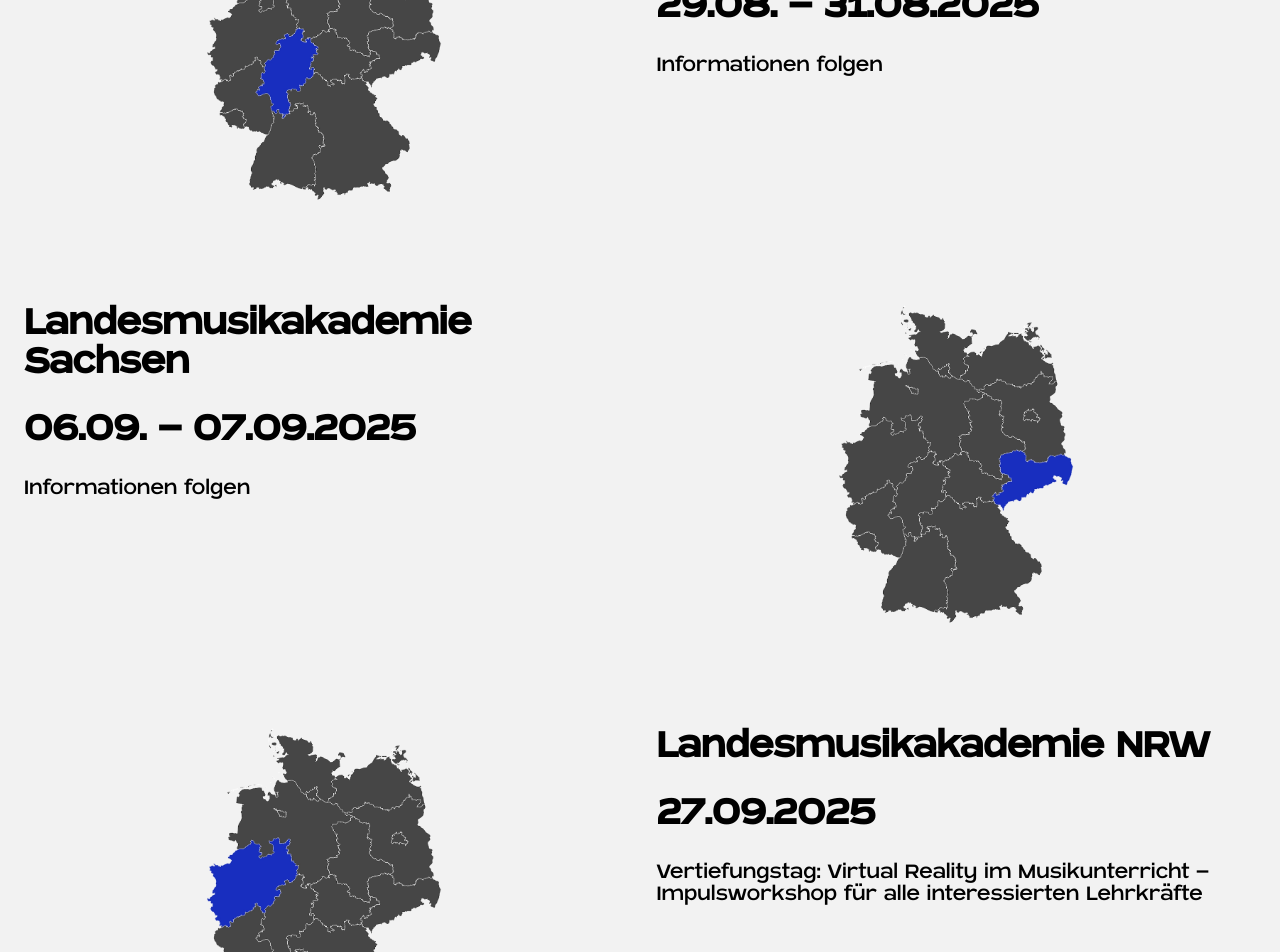
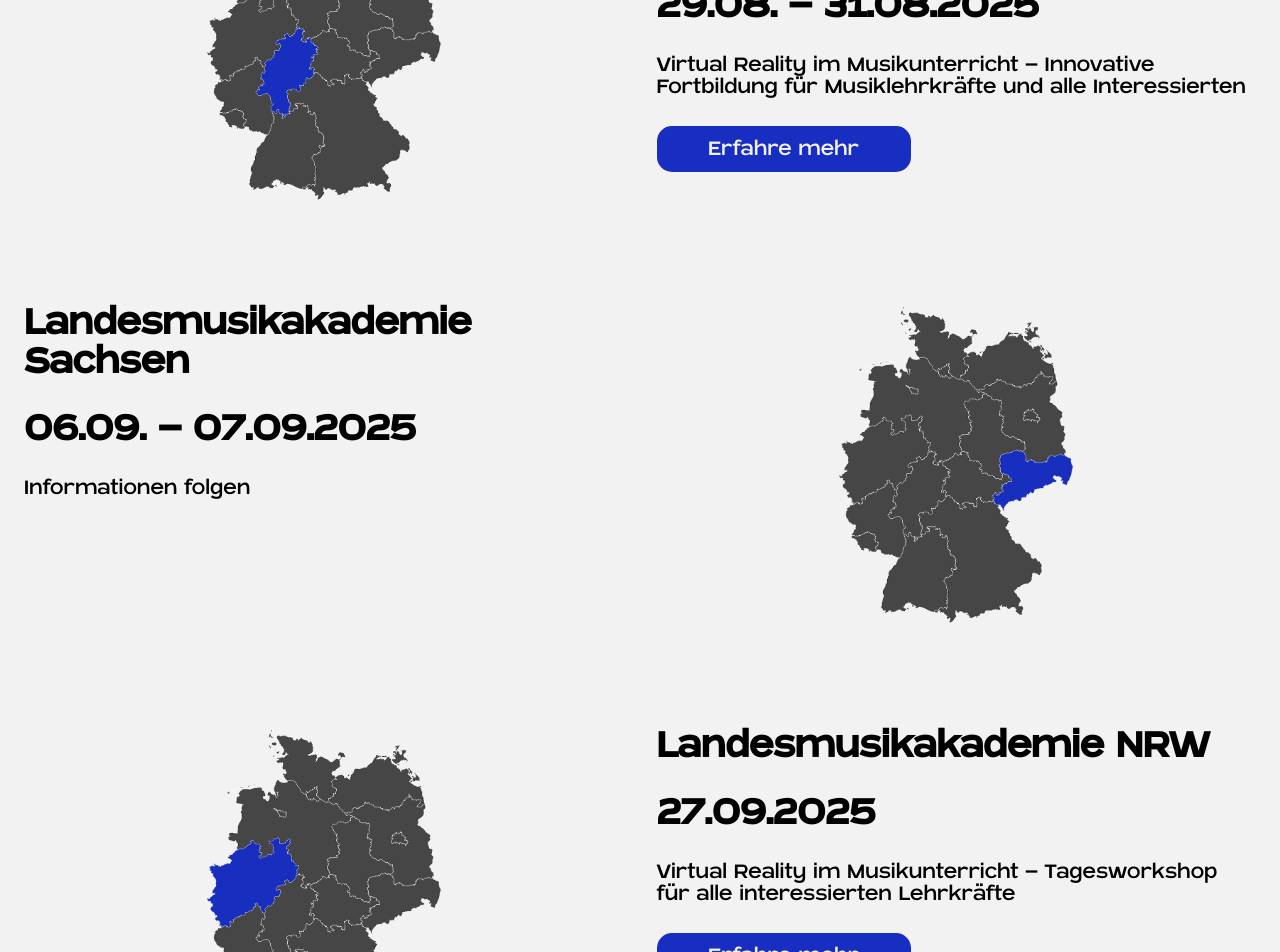
Before and after one commit to annamarika/leviko, a React (Vite) app: page /#/termine in a window 1280 px wide. Shown: the part 1540-2492 px from the top of the page. Built offline with nearby package versions, Linux system fonts and the light colour scheme.

Commit message:
Update Termine.tsx

```diff
--- a/src/pages/Termine.tsx
+++ b/src/pages/Termine.tsx
@@ -54,8 +54,8 @@
         imgAlt="Map of Germany, state of Hesse highlited"
         headline="Landesmusikakademie Hessen"
 		date="29.08. - 31.08.2025"
-        description="Informationen folgen"
-        linkTo=""
+        description="Virtual Reality im Musikunterricht - Innovative Fortbildung für Musiklehrkräfte und alle Interessierten"
+        linkTo="https://www.landesmusikakademie-hessen.de/kurse/details/virtual-reality-im-musikunterricht-5344"
         button="Erfahre mehr"
         $objectPosition="30%"
       />
@@ -74,8 +74,8 @@
         imgAlt="Map of Germany, state of North Rhine-Westphalia highlited"
         headline="Landesmusikakademie NRW"
 		date="27.09.2025"
-        description="Vertiefungstag: Virtual Reality im Musikunterricht - Impulsworkshop für alle interessierten Lehrkräfte"
-        linkTo=""
+        description="Virtual Reality im Musikunterricht - Tagesworkshop für alle interessierten Lehrkräfte"
+        linkTo="https://lma-nrw.de/termindaten/2845/virtual-reality-im-musikunterricht-tagesworkshop-fuer-alle-interessierten-lehrkraefte/"
         button="Erfahre mehr"
         $objectPosition="30%"
       />
```
